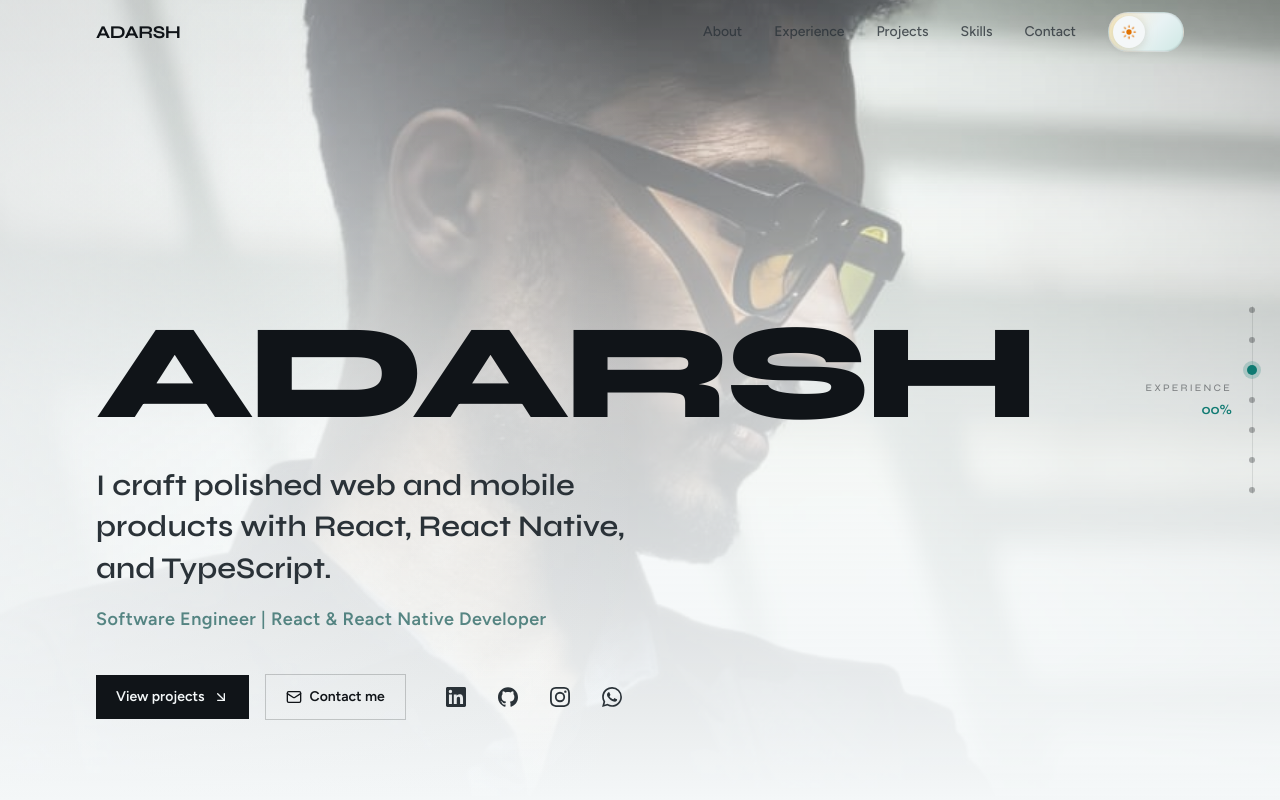
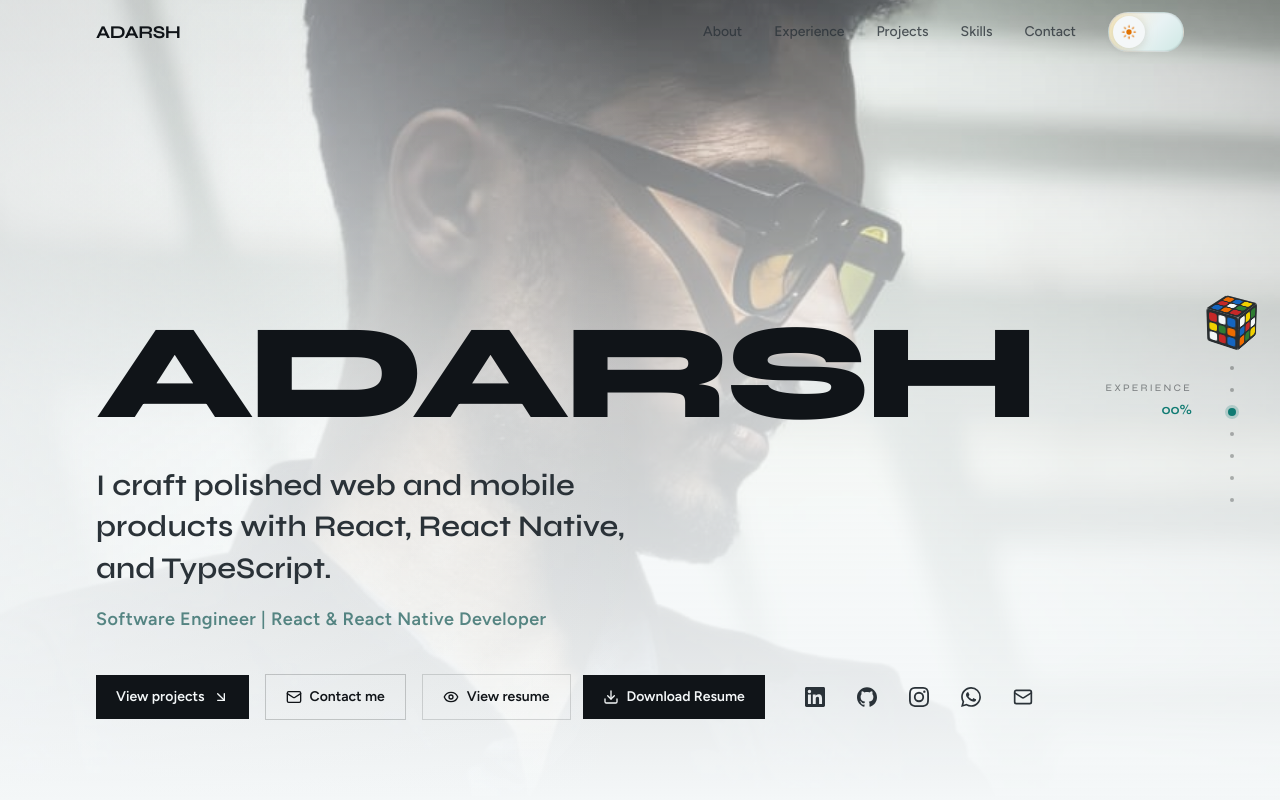
Before and after one commit to AdarshPuthuparambil/Adarsh-portfolio, a React (Vite) app: page / in a window 1280 px wide. Shown: the top 800 px of the page. Built offline with nearby package versions, Linux system fonts and the light colour scheme.

Commit message:
Add resume PDF and enhance contact section with resume actions and Rcqb

```diff
--- a/src/components/Contact.tsx
+++ b/src/components/Contact.tsx
@@ -1,6 +1,7 @@
 import { Mail, MapPin, Phone } from 'lucide-react'
 import { profile } from '../data/profile'
 import { Reveal } from './Reveal'
+import { ResumeActions } from './ResumeActions'
 import { SocialLinks } from './SocialLinks'
 
 export function Contact() {
@@ -79,7 +80,10 @@ export function Contact() {
         </div>
 
         <Reveal delay={320}>
-          <SocialLinks variant="buttons" className="mt-10" />
+          <div className="mt-10 flex flex-col gap-4 sm:flex-row sm:flex-wrap sm:items-center">
+            <ResumeActions />
+            <SocialLinks variant="buttons" />
+          </div>
         </Reveal>
       </div>
     </section>
--- a/src/components/Hero.tsx
+++ b/src/components/Hero.tsx
@@ -1,6 +1,7 @@
 import { ArrowDownRight, Mail } from 'lucide-react'
 import { profile } from '../data/profile'
 import { useTheme } from '../hooks/useTheme'
+import { ResumeActions } from './ResumeActions'
 import { SocialLinks } from './SocialLinks'
 
 export function Hero() {
@@ -65,7 +66,7 @@ export function Hero() {
 
         <div className="animate-rise delay-400 mt-10 flex flex-wrap items-center gap-3 sm:gap-4">
           <a
-            href="#projects"
+            href="#experience"
             className={`group inline-flex items-center gap-2 px-5 py-3 text-sm font-semibold transition-all duration-300 hover:-translate-y-0.5 ${
               isDark
                 ? 'bg-mist text-night'
@@ -89,6 +90,10 @@ export function Hero() {
             <Mail size={16} />
             Contact me
           </a>
+          <ResumeActions
+            tone={isDark ? 'onMedia' : 'default'}
+            className="w-full sm:w-auto"
+          />
           <SocialLinks
             tone={isDark ? 'onMedia' : 'default'}
             className="ml-1 sm:ml-3"
--- a/src/components/PageProgress.tsx
+++ b/src/components/PageProgress.tsx
@@ -1,4 +1,4 @@
-import { useEffect, useState } from 'react'
+import { useEffect, useMemo, useState, type CSSProperties } from 'react'
 
 const sections = [
   { id: 'top', label: '01', name: 'Home' },
@@ -9,6 +9,209 @@ const sections = [
   { id: 'education', label: '06', name: 'Education' },
   { id: 'contact', label: '07', name: 'Contact' },
 ]
+
+type Sticker = 'W' | 'Y' | 'R' | 'O' | 'G' | 'B'
+
+const STICKER: Record<Sticker, string> = {
+  W: '#f4f7f8',
+  Y: '#f0d000',
+  R: '#c62828',
+  O: '#ef6c00',
+  G: '#2e7d32',
+  B: '#1565c0',
+}
+
+/** Solved layout for the three visible faces (U / R / F), row-major 3×3. */
+const SOLVED = {
+  U: ['W', 'W', 'W', 'W', 'W', 'W', 'W', 'W', 'W'] as Sticker[],
+  R: ['R', 'R', 'R', 'R', 'R', 'R', 'R', 'R', 'R'] as Sticker[],
+  F: ['G', 'G', 'G', 'G', 'G', 'G', 'G', 'G', 'G'] as Sticker[],
+}
+
+/**
+ * Keyframes from scrambled → solved. Each frame is one “move” closer to solved
+ * so scroll progress maps cleanly onto a solving animation.
+ */
+const SOLVE_FRAMES: Array<{
+  U: Sticker[]
+  R: Sticker[]
+  F: Sticker[]
+}> = [
+  {
+    // Fully scrambled
+    U: ['O', 'B', 'Y', 'R', 'W', 'G', 'B', 'O', 'R'],
+    R: ['W', 'Y', 'G', 'B', 'R', 'W', 'O', 'G', 'Y'],
+    F: ['R', 'W', 'B', 'Y', 'G', 'O', 'W', 'R', 'B'],
+  },
+  {
+    U: ['O', 'B', 'Y', 'R', 'W', 'G', 'G', 'O', 'R'],
+    R: ['W', 'Y', 'B', 'B', 'R', 'W', 'O', 'G', 'Y'],
+    F: ['R', 'W', 'G', 'Y', 'G', 'O', 'W', 'R', 'B'],
+  },
+  {
+    U: ['W', 'B', 'Y', 'R', 'W', 'G', 'G', 'O', 'R'],
+    R: ['W', 'Y', 'B', 'B', 'R', 'O', 'O', 'G', 'Y'],
+    F: ['R', 'W', 'G', 'Y', 'G', 'R', 'W', 'R', 'B'],
+  },
+  {
+    U: ['W', 'W', 'Y', 'R', 'W', 'G', 'G', 'O', 'B'],
+    R: ['R', 'Y', 'B', 'B', 'R', 'O', 'O', 'G', 'Y'],
+    F: ['R', 'W', 'G', 'Y', 'G', 'R', 'W', 'B', 'B'],
+  },
+  {
+    U: ['W', 'W', 'W', 'R', 'W', 'G', 'G', 'O', 'B'],
+    R: ['R', 'Y', 'B', 'B', 'R', 'O', 'Y', 'G', 'Y'],
+    F: ['R', 'W', 'G', 'O', 'G', 'R', 'W', 'B', 'B'],
+  },
+  {
+    U: ['W', 'W', 'W', 'W', 'W', 'G', 'G', 'O', 'B'],
+    R: ['R', 'R', 'B', 'B', 'R', 'O', 'Y', 'G', 'Y'],
+    F: ['R', 'W', 'G', 'O', 'G', 'Y', 'W', 'B', 'B'],
+  },
+  {
+    U: ['W', 'W', 'W', 'W', 'W', 'W', 'G', 'O', 'B'],
+    R: ['R', 'R', 'R', 'B', 'R', 'O', 'Y', 'G', 'Y'],
+    F: ['G', 'W', 'G', 'O', 'G', 'Y', 'W', 'B', 'B'],
+  },
+  {
+    U: ['W', 'W', 'W', 'W', 'W', 'W', 'W', 'O', 'B'],
+    R: ['R', 'R', 'R', 'R', 'R', 'O', 'Y', 'G', 'Y'],
+    F: ['G', 'G', 'G', 'O', 'G', 'Y', 'W', 'B', 'B'],
+  },
+  {
+    U: ['W', 'W', 'W', 'W', 'W', 'W', 'W', 'W', 'B'],
+    R: ['R', 'R', 'R', 'R', 'R', 'R', 'Y', 'G', 'Y'],
+    F: ['G', 'G', 'G', 'O', 'G', 'Y', 'B', 'B', 'B'],
+  },
+  {
+    U: ['W', 'W', 'W', 'W', 'W', 'W', 'W', 'W', 'W'],
+    R: ['R', 'R', 'R', 'R', 'R', 'R', 'R', 'G', 'Y'],
+    F: ['G', 'G', 'G', 'O', 'G', 'Y', 'B', 'B', 'B'],
+  },
+  {
+    U: ['W', 'W', 'W', 'W', 'W', 'W', 'W', 'W', 'W'],
+    R: ['R', 'R', 'R', 'R', 'R', 'R', 'R', 'R', 'Y'],
+    F: ['G', 'G', 'G', 'G', 'G', 'Y', 'B', 'B', 'B'],
+  },
+  {
+    U: SOLVED.U,
+    R: SOLVED.R,
+    F: SOLVED.F,
+  },
+]
+
+function faceAtProgress(progress: number) {
+  const max = SOLVE_FRAMES.length - 1
+  const t = (Math.min(100, Math.max(0, progress)) / 100) * max
+  const i = Math.min(max, Math.floor(t))
+  const next = Math.min(max, i + 1)
+  const blend = t - i
+
+  // Snap stickers that have already “locked” in the next frame for a solving feel
+  const mix = (a: Sticker[], b: Sticker[]) =>
+    a.map((color, idx) => (blend >= 0.45 ? b[idx] : color))
+
+  const current = SOLVE_FRAMES[i]
+  const upcoming = SOLVE_FRAMES[next]
+
+  return {
+    U: mix(current.U, upcoming.U),
+    R: mix(current.R, upcoming.R),
+    F: mix(current.F, upcoming.F),
+    turn: blend,
+  }
+}
+
+function FaceGrid({
+  stickers,
+  className,
+  style,
+}: {
+  stickers: Sticker[]
+  className: string
+  style: CSSProperties
+}) {
+  return (
+    <div
+      aria-hidden
+      className={`absolute grid grid-cols-3 grid-rows-3 gap-[2px] rounded-[3px] bg-ink/80 p-[3px] dark:bg-mist/25 ${className}`}
+      style={style}
+    >
+      {stickers.map((sticker, i) => (
+        <span
+          key={i}
+          className="rounded-[2px] transition-[background-color] duration-200 ease-out"
+          style={{ backgroundColor: STICKER[sticker] }}
+        />
+      ))}
+    </div>
+  )
+}
+
+function RubikProgress({ progress }: { progress: number }) {
+  const { U, R, F } = useMemo(() => faceAtProgress(progress), [progress])
+  const spin = -32 + (progress / 100) * 28
+  const tilt = -28 + (progress / 100) * 6
+  const solved = progress >= 99.5
+
+  return (
+    <div
+      className="group/cube relative h-14 w-14 shrink-0"
+      style={{ perspective: '420px' }}
+    >
+      <span className="pointer-events-none absolute top-1/2 right-[calc(100%+0.65rem)] z-20 -translate-y-1/2 rounded bg-ink px-2 py-1 font-display text-[10px] tracking-wide whitespace-nowrap text-paper opacity-0 transition-opacity duration-200 group-hover/cube:opacity-100 dark:bg-mist dark:text-night">
+        {solved ? 'Cube solved' : 'Scroll for solution'}
+      </span>
+
+      <div
+        className="absolute inset-0 transition-transform duration-150 ease-out"
+        style={{
+          transformStyle: 'preserve-3d',
+          transform: `rotateX(${tilt}deg) rotateY(${spin}deg)`,
+        }}
+      >
+        <FaceGrid
+          stickers={F}
+          className="inset-[10px]"
+          style={{ transform: 'translateZ(18px)' }}
+        />
+        <FaceGrid
+          stickers={R}
+          className="inset-[10px]"
+          style={{ transform: 'rotateY(90deg) translateZ(18px)' }}
+        />
+        <FaceGrid
+          stickers={U}
+          className="inset-[10px]"
+          style={{ transform: 'rotateX(90deg) translateZ(18px)' }}
+        />
+        {/* Hidden faces give the cube thickness while turning */}
+        <div
+          aria-hidden
+          className="absolute inset-[10px] rounded-[3px] bg-ink/35 dark:bg-mist/10"
+          style={{ transform: 'rotateY(180deg) translateZ(18px)' }}
+        />
+        <div
+          aria-hidden
+          className="absolute inset-[10px] rounded-[3px] bg-ink/35 dark:bg-mist/10"
+          style={{ transform: 'rotateY(-90deg) translateZ(18px)' }}
+        />
+        <div
+          aria-hidden
+          className="absolute inset-[10px] rounded-[3px] bg-ink/35 dark:bg-mist/10"
+          style={{ transform: 'rotateX(-90deg) translateZ(18px)' }}
+        />
+      </div>
+
+      {solved && (
+        <span
+          aria-hidden
+          className="pointer-events-none absolute -inset-1 rounded-full bg-accent/15 blur-md dark:bg-accent-bright/20"
+        />
+      )}
+    </div>
+  )
+}
 
 export function PageProgress() {
   const [progress, setProgress] = useState(0)
@@ -63,18 +266,10 @@ export function PageProgress() {
           </span>
         </div>
 
-        <div className="relative flex flex-col items-center">
-          <div
-            aria-hidden
-            className="absolute top-2 bottom-2 w-px bg-ink/10 dark:bg-mist/15"
-          />
-          <div
-            aria-hidden
-            className="absolute top-2 w-px origin-top bg-accent transition-[height] duration-150 ease-out dark:bg-accent-bright"
-            style={{ height: `calc((100% - 1rem) * ${progress / 100})` }}
-          />
+        <div className="relative flex flex-col items-center gap-3">
+          <RubikProgress progress={progress} />
 
-          <nav className="relative z-10 flex flex-col items-center gap-3.5 py-1">
+          <nav className="flex flex-col items-center gap-2.5" aria-label="Sections">
             {sections.map((section) => {
               const isActive = section.id === activeId
 
@@ -84,16 +279,16 @@ export function PageProgress() {
                   href={`#${section.id}`}
                   aria-label={section.name}
                   aria-current={isActive ? 'true' : undefined}
-                  className="group relative flex h-4 w-4 items-center justify-center"
+                  className="group relative flex h-3 w-3 items-center justify-center"
                 >
                   <span
                     className={`block rounded-full transition-all duration-300 ${
                       isActive
-                        ? 'h-2.5 w-2.5 bg-accent shadow-[0_0_0_4px_color-mix(in_oklab,var(--color-accent)_22%,transparent)] dark:bg-accent-bright dark:shadow-[0_0_0_4px_color-mix(in_oklab,var(--color-accent-bright)_22%,transparent)]'
-                        : 'h-1.5 w-1.5 bg-ink/30 group-hover:scale-125 group-hover:bg-accent dark:bg-mist/35 dark:group-hover:bg-accent-bright'
+                        ? 'h-2 w-2 bg-accent shadow-[0_0_0_3px_color-mix(in_oklab,var(--color-accent)_22%,transparent)] dark:bg-accent-bright dark:shadow-[0_0_0_3px_color-mix(in_oklab,var(--color-accent-bright)_22%,transparent)]'
+                        : 'h-1 w-1 bg-ink/30 group-hover:scale-125 group-hover:bg-accent dark:bg-mist/35 dark:group-hover:bg-accent-bright'
                     }`}
                   />
-                  <span className="pointer-events-none absolute right-6 rounded bg-ink px-2 py-1 font-display text-[10px] tracking-wide whitespace-nowrap text-paper opacity-0 transition-opacity duration-200 group-hover:opacity-100 dark:bg-mist dark:text-night">
+                  <span className="pointer-events-none absolute right-5 rounded bg-ink px-2 py-1 font-display text-[10px] tracking-wide whitespace-nowrap text-paper opacity-0 transition-opacity duration-200 group-hover:opacity-100 dark:bg-mist dark:text-night">
                     {section.label} {section.name}
                   </span>
                 </a>
--- /dev/null
+++ b/src/components/ResumeActions.tsx
@@ -0,0 +1,45 @@
+import { Download, Eye } from 'lucide-react'
+import { profile } from '../data/profile'
+
+type ResumeActionsProps = {
+  tone?: 'default' | 'onMedia'
+  className?: string
+}
+
+export function ResumeActions({
+  tone = 'default',
+  className = '',
+}: ResumeActionsProps) {
+  const resumeHref = encodeURI(profile.resume)
+  const isOnMedia = tone === 'onMedia'
+
+  const secondaryClass = isOnMedia
+    ? 'inline-flex items-center gap-2 border border-mist/35 px-5 py-3 text-sm font-semibold text-mist transition-colors hover:border-accent-bright hover:text-accent-bright'
+    : 'inline-flex items-center gap-2 border border-ink/15 px-5 py-3 text-sm font-semibold text-ink transition-colors hover:border-accent hover:text-accent dark:border-mist/20 dark:text-mist dark:hover:border-accent-bright dark:hover:text-accent-bright'
+
+  const primaryClass = isOnMedia
+    ? 'inline-flex items-center gap-2 bg-mist px-5 py-3 text-sm font-semibold text-night transition-transform hover:-translate-y-0.5'
+    : 'inline-flex items-center gap-2 bg-ink px-5 py-3 text-sm font-semibold text-paper transition-transform hover:-translate-y-0.5 dark:bg-mist dark:text-night'
+
+  return (
+    <div className={`flex flex-wrap items-center gap-3 ${className}`}>
+      <a
+        href={resumeHref}
+        target="_blank"
+        rel="noreferrer"
+        className={secondaryClass}
+      >
+        <Eye size={16} />
+        View resume
+      </a>
+      <a
+        href={resumeHref}
+        download={profile.resumeFileName}
+        className={primaryClass}
+      >
+        <Download size={16} />
+        Download Resume
+      </a>
+    </div>
+  )
+}
--- a/src/components/SocialIcons.tsx
+++ b/src/components/SocialIcons.tsx
@@ -66,3 +66,24 @@ export function WhatsappIcon({ size = 20, className }: IconProps) {
     </svg>
   )
 }
+
+export function EmailIcon({ size = 20, className }: IconProps) {
+  return (
+    <svg
+      xmlns="http://www.w3.org/2000/svg"
+      width={size}
+      height={size}
+      viewBox="0 0 24 24"
+      fill="none"
+      stroke="currentColor"
+      strokeWidth="2"
+      strokeLinecap="round"
+      strokeLinejoin="round"
+      className={className}
+      aria-hidden
+    >
+      <rect x="2" y="4" width="20" height="16" rx="2" />
+      <path d="m22 7-8.97 5.7a1.94 1.94 0 0 1-2.06 0L2 7" />
+    </svg>
+  )
+}
--- a/src/components/SocialLinks.tsx
+++ b/src/components/SocialLinks.tsx
@@ -1,5 +1,6 @@
 import { socialLinks } from '../data/profile'
 import {
+  EmailIcon,
   GithubIcon,
   InstagramIcon,
   LinkedinIcon,
@@ -11,6 +12,7 @@ const icons = {
   linkedin: LinkedinIcon,
   instagram: InstagramIcon,
   whatsapp: WhatsappIcon,
+  'E-mail': EmailIcon,
 } as const
 
 type SocialLinksProps = {
@@ -32,13 +34,15 @@ export function SocialLinks({
         {socialLinks.map((social, index) => {
           const Icon = icons[social.id]
           const isPrimary = index === 0
+          const isExternal = social.href.startsWith('http')
 
           return (
             <a
               key={social.id}
               href={social.href}
-              target="_blank"
-              rel="noreferrer"
+              {...(isExternal
+                ? { target: '_blank', rel: 'noreferrer' }
+                : {})}
               className={
                 isPrimary
                   ? 'inline-flex items-center gap-2 bg-ink px-5 py-3 text-sm font-semibold text-paper transition-transform hover:-translate-y-0.5 dark:bg-mist dark:text-night'
@@ -63,13 +67,13 @@ export function SocialLinks({
     <div className={`flex items-center gap-2 ${className}`}>
       {socialLinks.map((social) => {
         const Icon = icons[social.id]
+        const isExternal = social.href.startsWith('http')
 
         return (
           <a
             key={social.id}
             href={social.href}
-            target="_blank"
-            rel="noreferrer"
+            {...(isExternal ? { target: '_blank', rel: 'noreferrer' } : {})}
             aria-label={social.label}
             className={iconClass}
           >
--- a/src/data/profile.ts
+++ b/src/data/profile.ts
@@ -10,6 +10,8 @@ export const profile = {
   linkedin: 'https://www.linkedin.com/in/adarsh-puthuparambil-0a61a7175',
   instagram: 'https://www.instagram.com/adarsh_puthuparambil',
   whatsapp: 'https://wa.me/917592876321',
+  resume: '/ADARSH Resume.pdf',
+  resumeFileName: 'ADARSH-Resume.pdf',
   summary:
     'Software Engineer with 2+ years of experience in React, React Native, and TypeScript. I build web and cross-platform mobile applications, integrate REST APIs and GraphQL, and partner with clients to ship scalable business solutions.',
   headline:
@@ -204,4 +206,9 @@ export const socialLinks = [
     label: 'WhatsApp',
     href: 'https://wa.me/917592876321',
   },
+  {
+    id: 'E-mail' as const,
+    label: 'E-mail',
+    href: 'mailto:adarshputhuparambil324@gmail.com',
+  },
 ]
```
Also changed, not shown: 1 other file (tests, documents, lock files or other folders).
